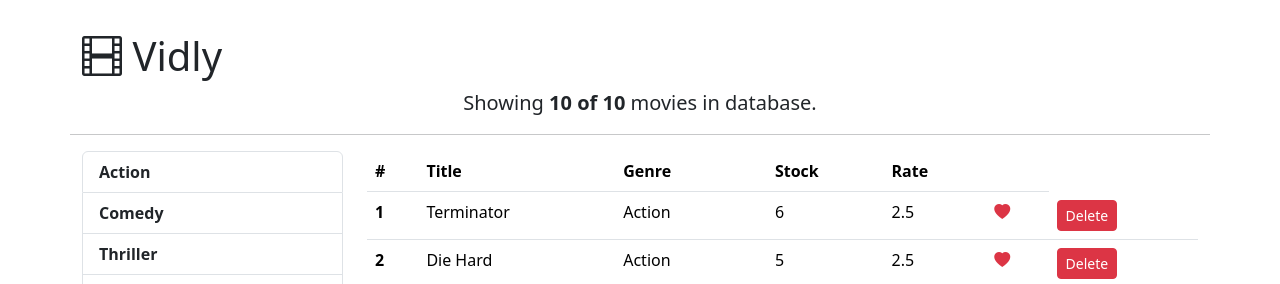
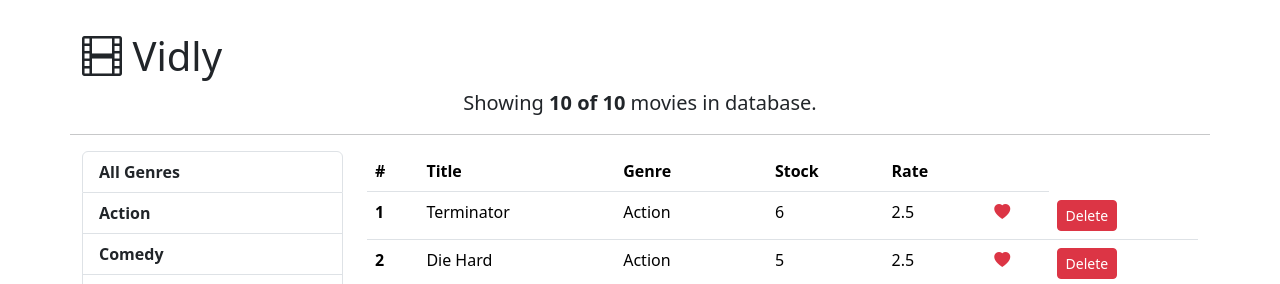
Before and after one commit to SKGWL2609/vidly-latest, a React (Vite) app: page / in a window 1280 px wide. Shown: the top 284 px of the page. Built offline with nearby package versions, Linux system fonts and the light colour scheme.

Commit message:
Filtering- Adding All Genres + middle page blank bug

```diff
--- a/src/components/movies.jsx
+++ b/src/components/movies.jsx
@@ -18,9 +18,11 @@ class Movies extends Component {
   };
 
   componentDidMount() {
+    const genres = [{name: 'All Genres', _id:null}, ...getGenres()]
+
     this.setState({
       movies: getMovies(),
-      genres: getGenres(),
+      genres,
     });
   }
 
@@ -49,7 +51,7 @@ class Movies extends Component {
   };
 
   handleGenreSelect = (genre) => {
-    this.setState({ selectedGenre: genre });
+    this.setState({ selectedGenre: genre, currentPage: 1 });
     // console.log(genre);
   };
 
@@ -70,7 +72,7 @@ class Movies extends Component {
       );
 
     // filter movies based on genre
-    const filteredMovies = selectedGenre
+    const filteredMovies =  selectedGenre && selectedGenre._id
       ? allMovies.filter((m) => m.genre._id === selectedGenre._id)
       : allMovies;
 
```
